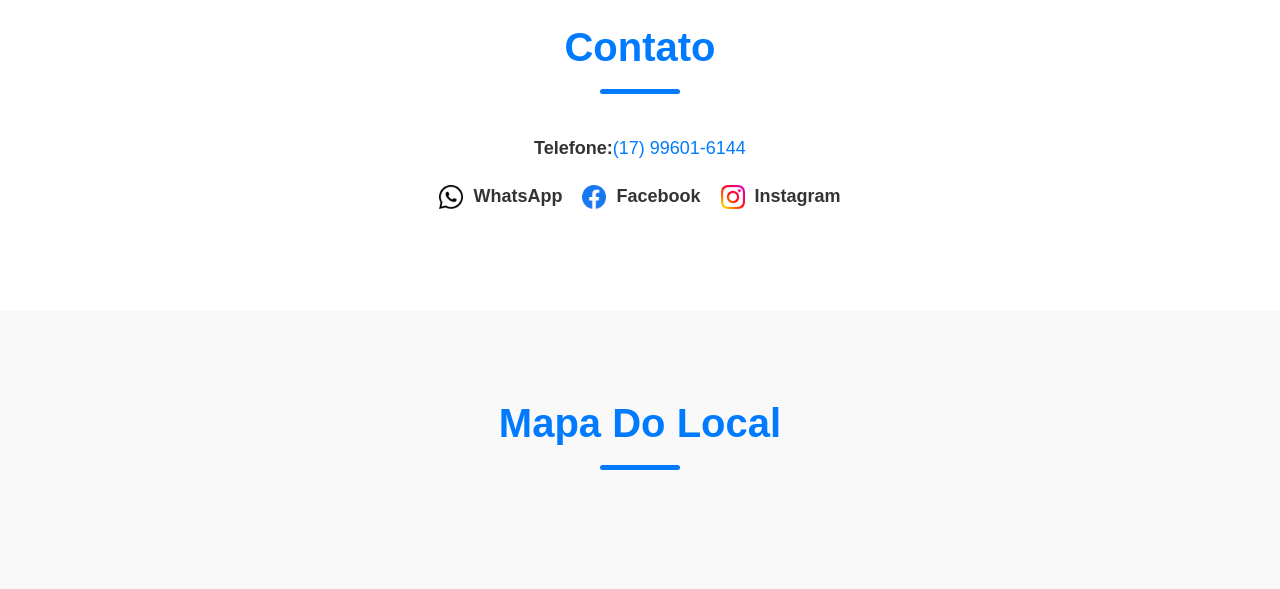
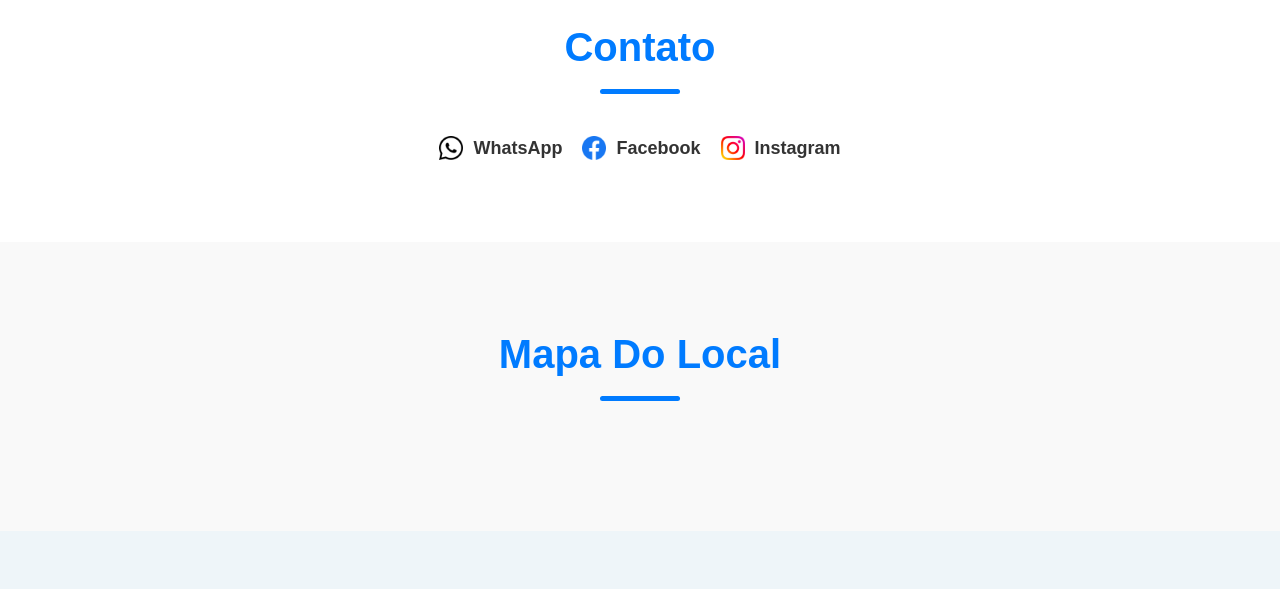
Before and after one commit to Pedro-Benette/Site_Podologia, a plain HTML site: page index.html in a window 1280 px wide. Shown: the part 1780-2369 px from the top of the page. Drawn offline with Linux system fonts and the light colour scheme.

Commit message:
Atualização

```diff
--- a/index.html
+++ b/index.html
@@ -73,19 +73,32 @@
 
     <section id="contact" class="contact">
         <h2>Contato</h2>
-        <div class="contact-info">
-            <p><strong>Telefone:</strong><a href="tel:+5517996015144">(17) 99601-6144</a></p>
         <div class="social-media">
             <a href="https://wa.me/5517996016144?text=Olá%2C+gostaria+de+agendar+um+horário" target="_blank"
-                    rel="noopener noreferrer"><img src=Img/whatsapp.png alt="WhatsApp">WhatsApp</a>
+                rel="noopener noreferrer">
+                <img src="Img/whatsapp.png" alt="WhatsApp">
+                <span>WhatsApp</span>
+            </a>
             <a href="https://www.facebook.com/marcia.benette.5" target="_blank" rel="noopener noreferrer">
-                    <img src="Img/facebook.png" alt="Facebook"> Facebook
+                <img src="Img/facebook.png" alt="Facebook">
+                <span>Facebook</span>
             </a>
             <a href="https://www.instagram.com/podologistamarciabenette/" target="_blank" rel="noopener noreferrer">
-                    <img src="Img/instagram.png" alt="Instagram"> Instagram
+                <img src="Img/instagram.png" alt="Instagram">
+                <span>Instagram</span>
             </a>
         </div>
-        </div>
+
+        <style>
+        .social-media span {
+            transition: transform 0.3s, color 0.3s;
+        }
+
+        .social-media a:hover span {
+            transform: translateY(-5px);
+            color: #007BFF;
+        }
+        </style>
     </section>
 
     <section id="map" class="map">
--- a/styles.css
+++ b/styles.css
@@ -40,7 +40,7 @@ body {
     text-decoration: none;
     color: #2c3e50;
     font-weight: 500;
-    transition: color 0.3s;
+    transition: color 0.1s;
     padding: 10px 10px; /* Para dar um espaço ao fundo */
     border-radius: 5px; /* Para bordas arredondadas */
 }
@@ -294,7 +294,6 @@ body {
     color: #333;
     font-size: 18px;
     font-weight: bold;
-    transition: color 0.3s;
 }
 
 .social-media img {
@@ -302,7 +301,12 @@ body {
     height: 24px;
 }
 
-.social-media a:hover {
+.social-media span {
+    transition: transform 0.3s, color 0.3s;
+}
+
+.social-media a:hover span {
+    transform: translateY(-5px);
     color: #007BFF;
 }
 
@@ -397,7 +401,6 @@ body {
 }
 
 @media (max-width: 480px) {
-
     .logo {
         font-size: 1rem;
     }
@@ -430,7 +433,6 @@ body {
         width: 100%;
     }
 }
-
 
 .Servicos {
     width: 70%; /* Ajuste a porcentagem para o tamanho desejado */
```
Lines whose indentation alone changed are shown as unchanged.
